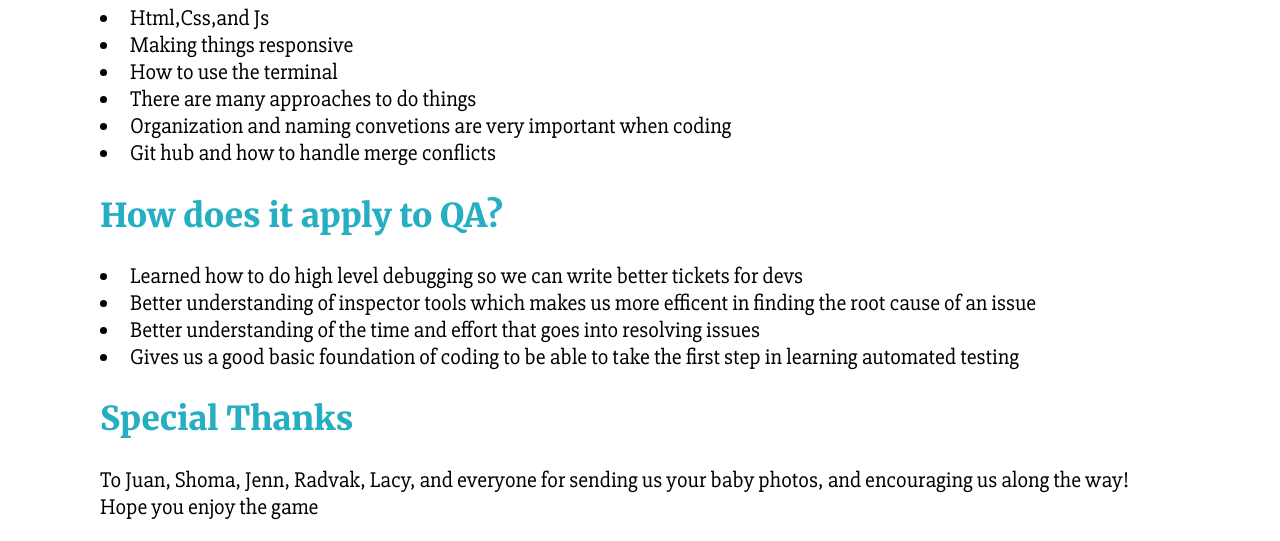
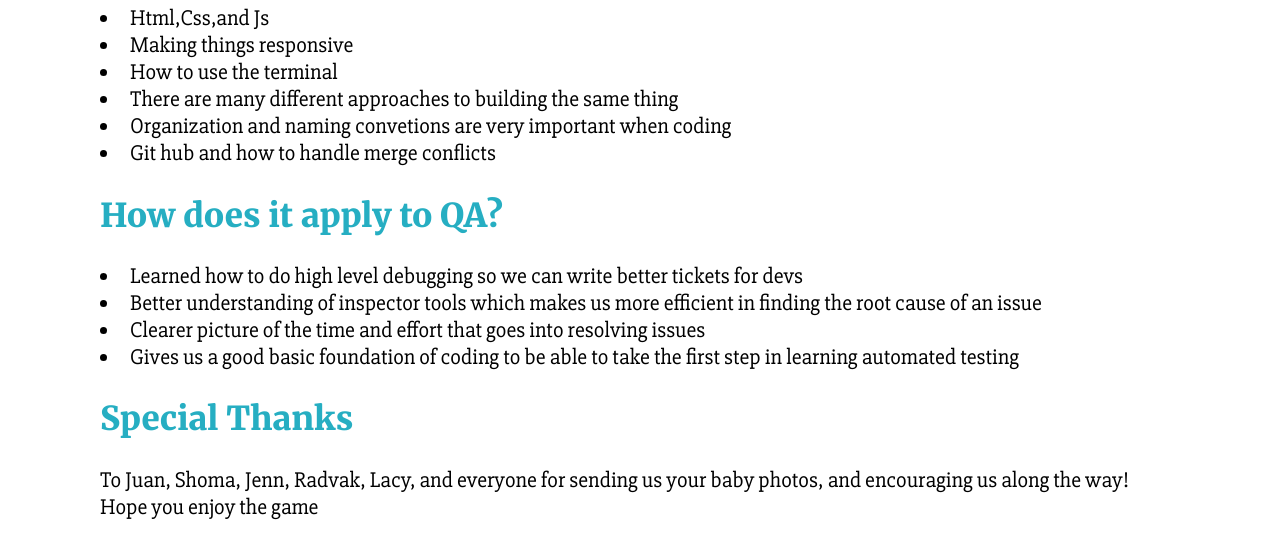
Before and after one commit to Tambini/QAProject, a website built with webpack: page index.html in a window 1280 px wide. Shown: the part 743-1284 px from the top of the page. Built offline with nearby package versions, Linux system fonts and the light colour scheme; some packages are replaced by stand-ins of ours; files whose address does not match are found by name.

Commit message:
updating to latest

```diff
--- a/index.html
+++ b/index.html
@@ -27,13 +27,13 @@
   <li> Html,Css,and Js</li>
   <li> Making things responsive </li>
   <li> How to use the terminal</li>
-  <li> There are many approaches to do things </li>
+  <li> There are many different approaches to building the same thing</li>
   <li> Organization and naming convetions are very important when coding</li>
   <li> Git hub and how to handle merge conflicts</li>
   <h2> How does it apply to QA? </h2>
   <li> Learned how to do high level debugging so we can write better tickets for devs</li>
-  <li> Better understanding of inspector tools which makes us more efficent in finding the root cause of an issue </li>
-  <li> Better understanding of the time and effort that goes into resolving issues</li>
+  <li> Better understanding of inspector tools which makes us more efficient in finding the root cause of an issue </li>
+  <li> Clearer picture of the time and effort that goes into resolving issues</li>
   <li> Gives us a good basic foundation of coding to be able to take the first step in learning automated testing</li>
   <h2> Special Thanks</h2>
   <p> To Juan, Shoma, Jenn, Radvak, Lacy, and everyone for sending us your baby photos, and encouraging us along the way! <br> Hope you enjoy the game</br></p>
```
Also changed, not shown: James Grid 2.html (+2 -1 lines), QAGrid.html (+3 -3 lines), baby images/LP Adult.png (added), baby images/LP Baby.png (added), images/QA/Jameschild.jpg (renamed from images/QA/Jameschild.png), images/QA/Petechild.jpg (renamed from images/QA/Petechild.png), images/QA/Sammychild.jpg (renamed from images/QA/Sammychild.png).
